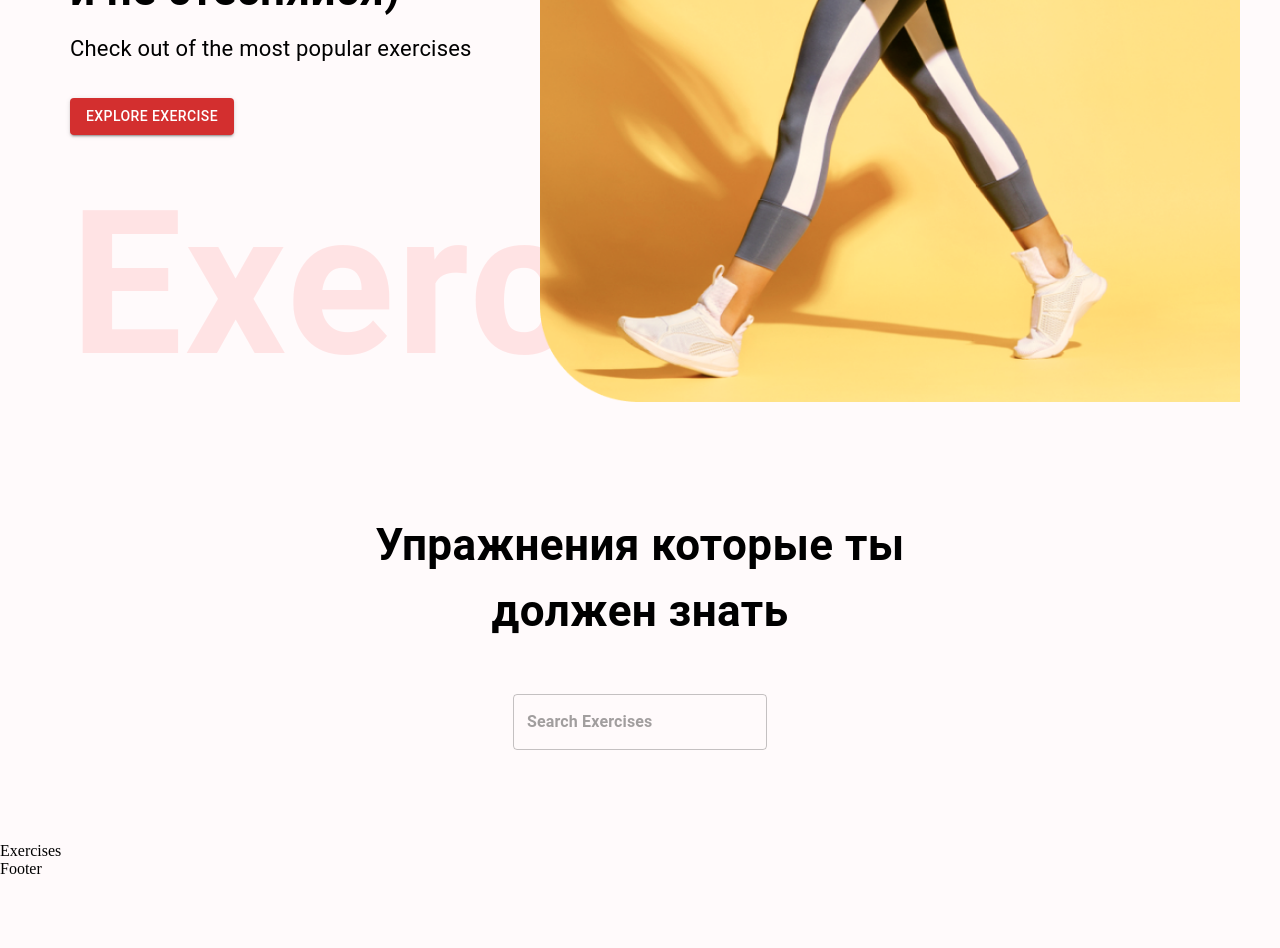
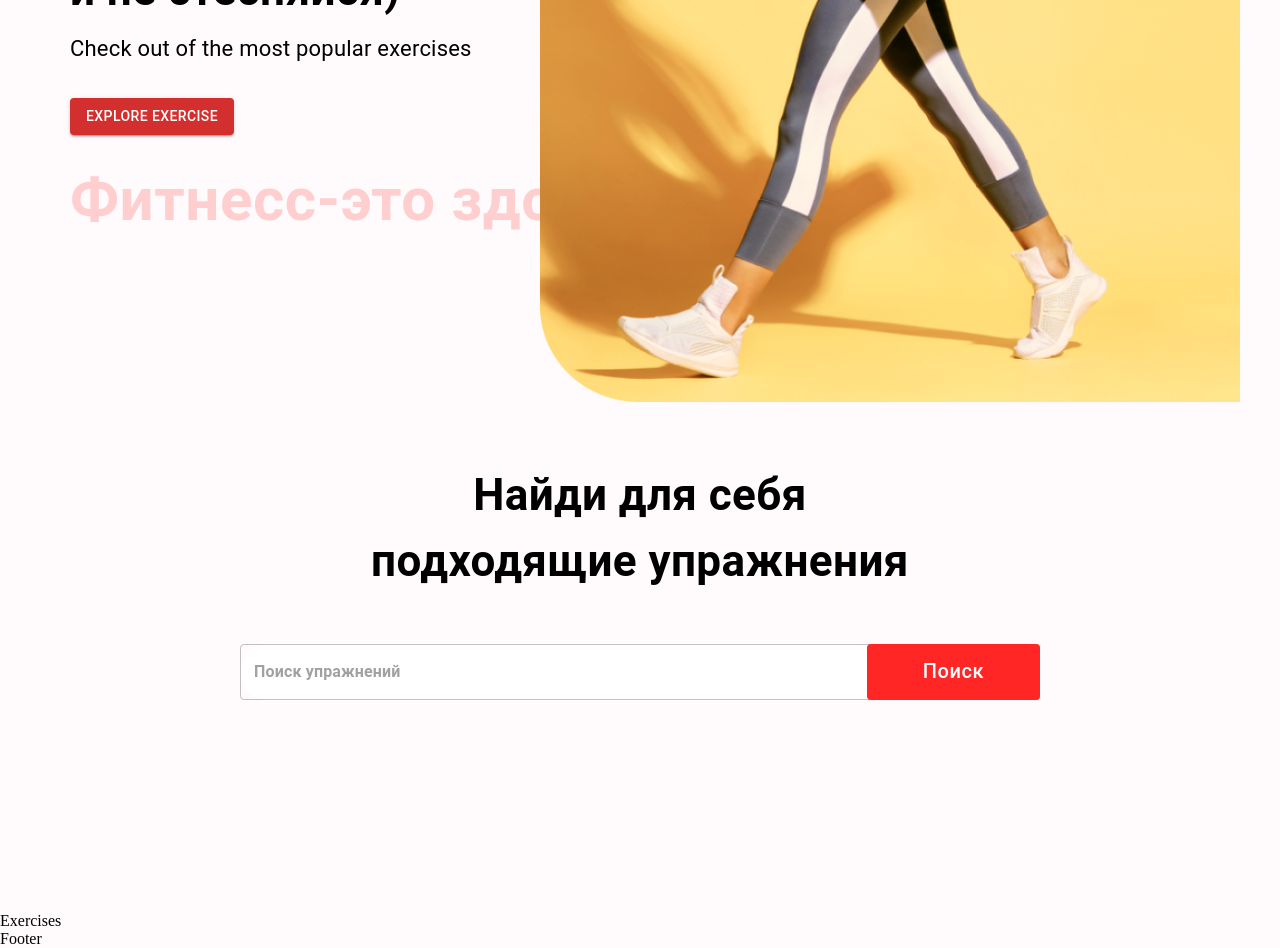
Before and after one commit to Sshesst/FitnessApp, a React (Create React App) app: page / in a window 1280 px wide. Shown: the part 460-1408 px from the top of the page. Before the commit the page ends 1338 px from the top, so only its background shows below. Built offline with nearby package versions, Linux system fonts and the light colour scheme.

Commit message:
add api exercise

```diff
--- a/src/components/HeroBanner.jsx
+++ b/src/components/HeroBanner.jsx
@@ -31,11 +31,12 @@ const HeroBanner = () => {
       <Typography fontWeight={600}
       color="#ff2625"
       sx={{
-        opacity: 0.1,
+        opacity: 0.2,
         display: {lg: 'block', xs: 'none'}
         }}
-        fontSize="200px">
-        Exercise
+        fontSize="60px"
+        p="20px 0">
+        Фитнесс-это здорово
       </Typography>
       <img src={HeroBannerImage} alt="Баннер" className="hero-banner-img"/>
     </Box>
--- a/src/components/SearchExercises.jsx
+++ b/src/components/SearchExercises.jsx
@@ -1,9 +1,28 @@
-import { Box, Stack, TextField, Typography } from "@mui/material";
+import { Box, Stack, TextField, Typography, Button } from "@mui/material";
 import React from "react";
 
+import { exerciseOptions, fetchData } from "../utils/fetchData";
+
 const SearchExercises = () => {
+  const [search, setSearch] = React.useState("");
+
+  const handleSearch = async () => {
+    if (search) {
+      const exercisesData = await fetchData(
+        "https://exercisedb.p.rapidapi.com/exercises",
+        exerciseOptions
+      );
+      const searchedExercises = exercisesData.filter(
+        (item) => item.name.toLowerCase().includes(search)
+               || item.target.toLowerCase().includes(search)
+               || item.equipment.toLowerCase().includes(search)
+               || item.bodyPart.toLowerCase().includes(search),
+      );
+    }
+  };
+
   return (
-    <Stack alignItems="center" mt="37px" justifyContent="center" p="20px">
+    <Stack alignItems="center" mt="37px" justifyContent="center" p="140px">
       <Typography
         fontWeight={700}
         sx={{
@@ -12,19 +31,38 @@ const SearchExercises = () => {
         mb="50px"
         textAlign="center"
       >
-        Упражнения которые ты <br /> должен знать
+        Найди для себя <br /> подходящие упражнения
       </Typography>
       <Box position="relative" mb="72px">
         <TextField
           sx={{
-            input: { fontWeight: "600", border: "none", borderRadius: "4px" }
+            input: { fontWeight: "700", border: "none", borderRadius: "4px" },
+            width: { lg: "800px", xs: "350px" },
+            backgroundColor: "#fff",
+            borderRadius: "40px"
           }}
           height="76px"
-          value=""
-          onChange={(e) => {}}
-          placeholder="Search Exercises"
+          value={search}
+          onChange={(e) => setSearch(e.target.value.toLowerCase())}
+          placeholder="Поиск упражнений"
           type="text"
         />
+        <Button
+          className="search-btn"
+          sx={{
+            bgcolor: "#FF2625",
+            color: "#fff",
+            textTransform: "none",
+            width: { lg: "173px", xs: "80px" },
+            height: "56px",
+            position: "absolute",
+            right: "0px",
+            fontSize: { lg: "20px", xs: "14px" }
+          }}
+          onClick={handleSearch}
+        >
+          Поиск
+        </Button>
       </Box>
     </Stack>
   );
--- /dev/null
+++ b/src/utils/fetchData.js
@@ -0,0 +1,15 @@
+export const exerciseOptions = {
+  method: "GET",
+  headers: {
+
+    "X-RapidAPI-Host": "exercisedb.p.rapidapi.com",
+    "X-RapidAPI-Key": process.env.REACT_APP_RAPID
+  }
+};
+
+export const fetchData = async (url, options) => {
+  const response = await fetch(url, options);
+  const data = await response.json();
+
+  return data;
+};
```
Also changed, not shown: 1 other file (tests, documents, lock files or other folders).
